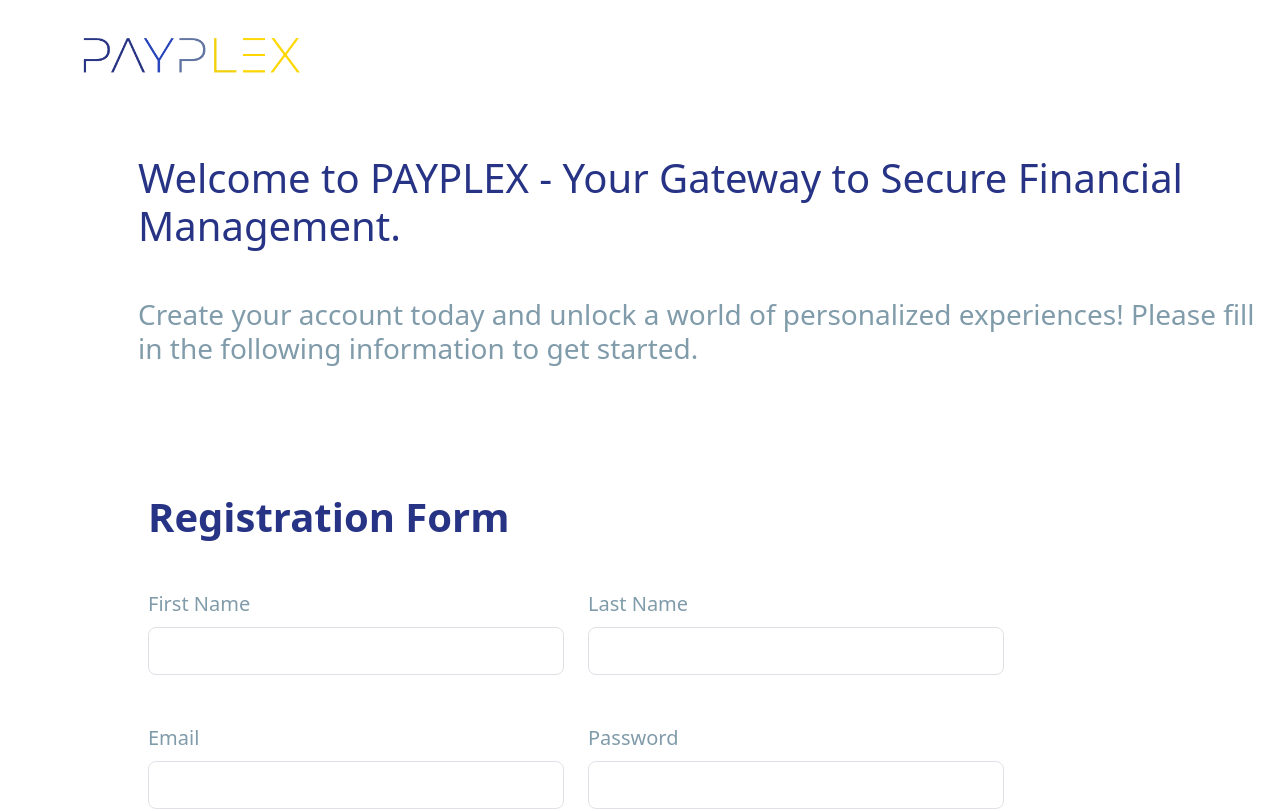
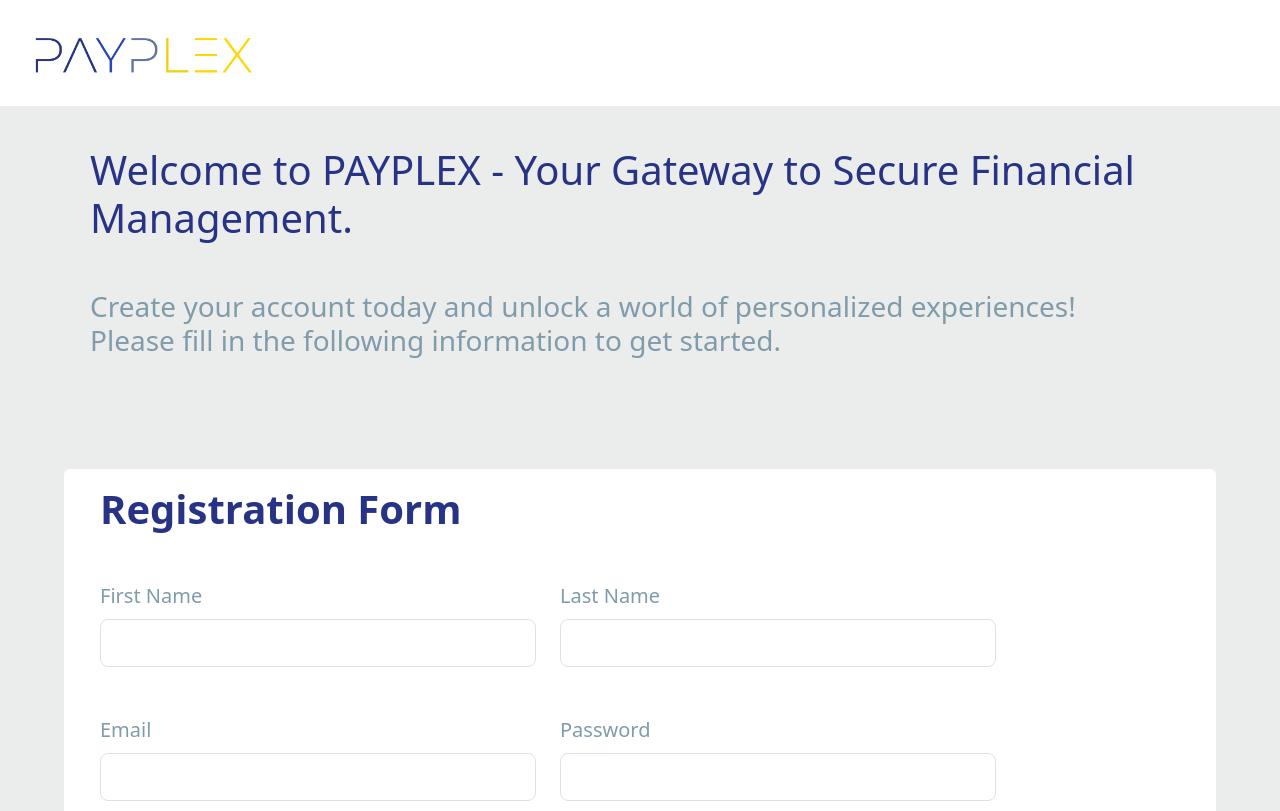
Before and after one commit to Mourtada15/Frontend-Wallet, a React (Vite) app in the folder frontend/: page /registration in a window 1280 px wide. Shown: the top 811 px of the page. Built offline with nearby package versions, Linux system fonts and the light colour scheme.

Commit message:
registration

```diff
--- a/frontend/src/pages/Registration.jsx
+++ b/frontend/src/pages/Registration.jsx
@@ -5,11 +5,13 @@
   return (
     <>
       <Header />
-     <div className='mt-5'>
-      <h1 style={{marginLeft: '90px',color: '#273384'}} className='mb-5 text-start'>Welcome to PAYPLEX - Your Gateway to Secure Financial Management.</h1>
-<h3 style={{marginLeft: '90px', color: '#809BAA'}} className='mb-5 text-start'>Create your account today and unlock a world of personalized experiences! Please fill in the following information to get started.</h3>
+      <div className="Register">
+     <div className='mt-8 '>
+      <h1 style={{marginLeft: '90px',color: '#273384',paddingTop:'40px'}} className='mb-5 text-start'>Welcome to PAYPLEX - Your Gateway to Secure Financial Management.</h1>
+<h3 style={{marginLeft: '90px', color: '#809BAA'}} className='mb-5 text-start'>Create your account today and unlock a world of personalized experiences!<br/> Please fill in the following information to get started.</h3>
 </div>
       <Form />
+      </div>
     </>
   );
 }
--- a/frontend/src/styles.scss
+++ b/frontend/src/styles.scss
@@ -3,15 +3,12 @@
 
 $dark-blue: #273384;
 $light-blue: #809BAA;
-body{
-
-    margin-left: 3rem;
-
-}
+$background:#ebeded;
+//form scss
+.form-container{
+    padding: 1rem;
 
 
-.form-container{
-    padding: 1rem;
 
 
     h1 {
@@ -23,7 +20,7 @@
 
   .custom-card {
     border: none !important;
-
+    background-color: none;
 
   .custom-label {
     font-size: 20px;
@@ -33,7 +30,11 @@
 
 
       font-size: 20px;
-      color: #336699; /* Your desired color */
+      color: $light-blue;
 
   }
 }
+//register page
+.Register{
+  background-color:$background;
+}
```
Also changed, not shown: frontend/src/pages/Registration.css (deleted).
